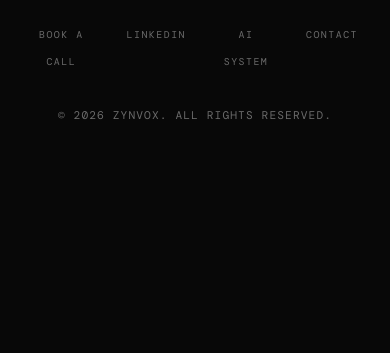
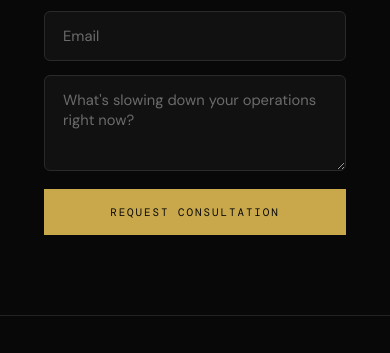
Before and after one commit to TahaMujtaba12/Zynvox, a plain HTML site: page index.html in a window 390 px wide. Shown: the part 7771-8124 px from the top of the page. Before the commit the page ends 7936 px from the top, so only its background shows below. Drawn offline with nearby package versions, Linux system fonts and the light colour scheme; a script that the page names is missing; a web font is replaced by a local one.

Commit message:
Add lead form for consultation requests
Added a lead form with input fields for name, business, phone, and email, along with a message textarea and a submit button.

```diff
--- a/index.html
+++ b/index.html
@@ -526,6 +526,53 @@
       text-transform: uppercase;
     }
 
+    /* ── PAGECLIP LEAD FORM ── */
+    .zynvox-form {
+      max-width: 480px;
+      margin: 56px auto 0;
+      display: flex;
+      flex-direction: column;
+      gap: 14px;
+      text-align: left;
+    }
+    .zynvox-form input,
+    .zynvox-form textarea {
+      width: 100%;
+      padding: 14px 18px;
+      background: #111;
+      border: 1px solid #2a2a2a;
+      border-radius: 6px;
+      color: #f2f2f2;
+      font-family: var(--font-sans, inherit);
+      font-size: 0.92rem;
+      transition: border-color 0.2s ease;
+    }
+    .zynvox-form input::placeholder,
+    .zynvox-form textarea::placeholder {
+      color: #6b6b6b;
+    }
+    .zynvox-form input:focus,
+    .zynvox-form textarea:focus {
+      outline: none;
+      border-color: var(--gold);
+    }
+    .zynvox-form textarea {
+      min-height: 96px;
+      resize: vertical;
+    }
+    .zynvox-form .pageclip-form__submit {
+      width: 100%;
+      cursor: pointer;
+      border: none;
+      margin-top: 4px;
+    }
+    .zynvox-form .pageclip-form__submit.--loading span {
+      opacity: 0.5;
+    }
+    @media (max-width: 600px) {
+      .zynvox-form { padding: 0 24px; }
+    }
+
     /* ── FOOTER ── */
     footer {
       border-top: 1px solid var(--border);
@@ -802,6 +849,17 @@
       <p class="cta-sub reveal">If your business is still running on manual processes, that gap is costing you more than you realize. Let us show you exactly where — and exactly how we fix it.</p>
       <a href="https://chatbase.co/rJz_83C9zbwbHu_eylHr8/help" target="_blank" class="btn-primary reveal">Begin the Conversation</a>
       <p class="cta-note reveal">We review every inquiry personally. We respond within 24 hours.</p>
+
+      <form action="https://send.pageclip.co/2XbXqLOSIKhCLwJFyJm8Q4AmvnujM6gK" class="pageclip-form zynvox-form reveal" method="post">
+        <input type="text" name="name" placeholder="Your Name" required />
+        <input type="text" name="business" placeholder="Business Name" required />
+        <input type="tel" name="phone" placeholder="Phone Number" required />
+        <input type="email" name="email" placeholder="Email" required />
+        <textarea name="message" placeholder="What's slowing down your operations right now?"></textarea>
+        <button type="submit" class="pageclip-form__submit btn-primary">
+          <span>Request Consultation</span>
+        </button>
+      </form>
     </div>
   </section>
 
@@ -843,9 +901,15 @@
     reveals.forEach(el => observer.observe(el));
   </script>
 
+  <!-- Pageclip JS -->
+  <script src="https://s.pageclip.co/v1/pageclip.js" charset="utf-8"></script>
+
   <!-- Zynvox Intelligence — Chatbase widget embed -->
   <script>
   (function(){if(!window.chatbase||window.chatbase("getState")!=="initialized"){window.chatbase=(...arguments)=>{if(!window.chatbase.q){window.chatbase.q=[]}window.chatbase.q.push(arguments)};window.chatbase=new Proxy(window.chatbase,{get(target,prop){if(prop==="q"){return target.q}return(...args)=>target(prop,...args)}})}const onLoad=function(){const script=document.createElement("script");script.src="https://www.chatbase.co/embed.min.js";script.id="rJz_83C9zbwbHu_eylHr8";script.domain="www.chatbase.co";document.body.appendChild(script)};if(document.readyState==="complete"){onLoad()}else{window.addEventListener("load",onLoad)}})();
   </script>
+
+  <!-- Simple Analytics — 100% privacy-first analytics -->
+  <script async src="https://scripts.simpleanalyticscdn.com/latest.js"></script>
 </body>
 </html>
```
